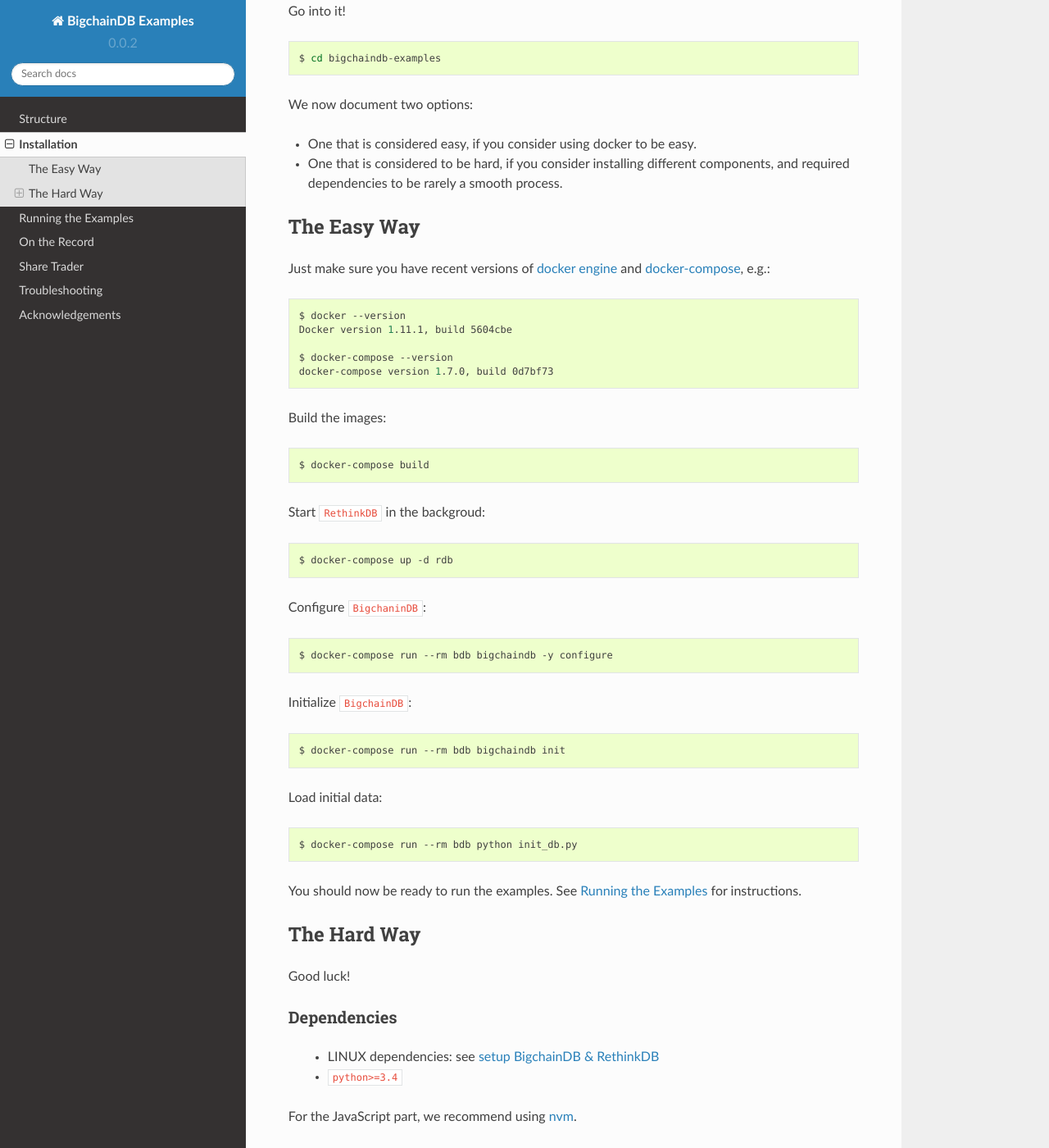
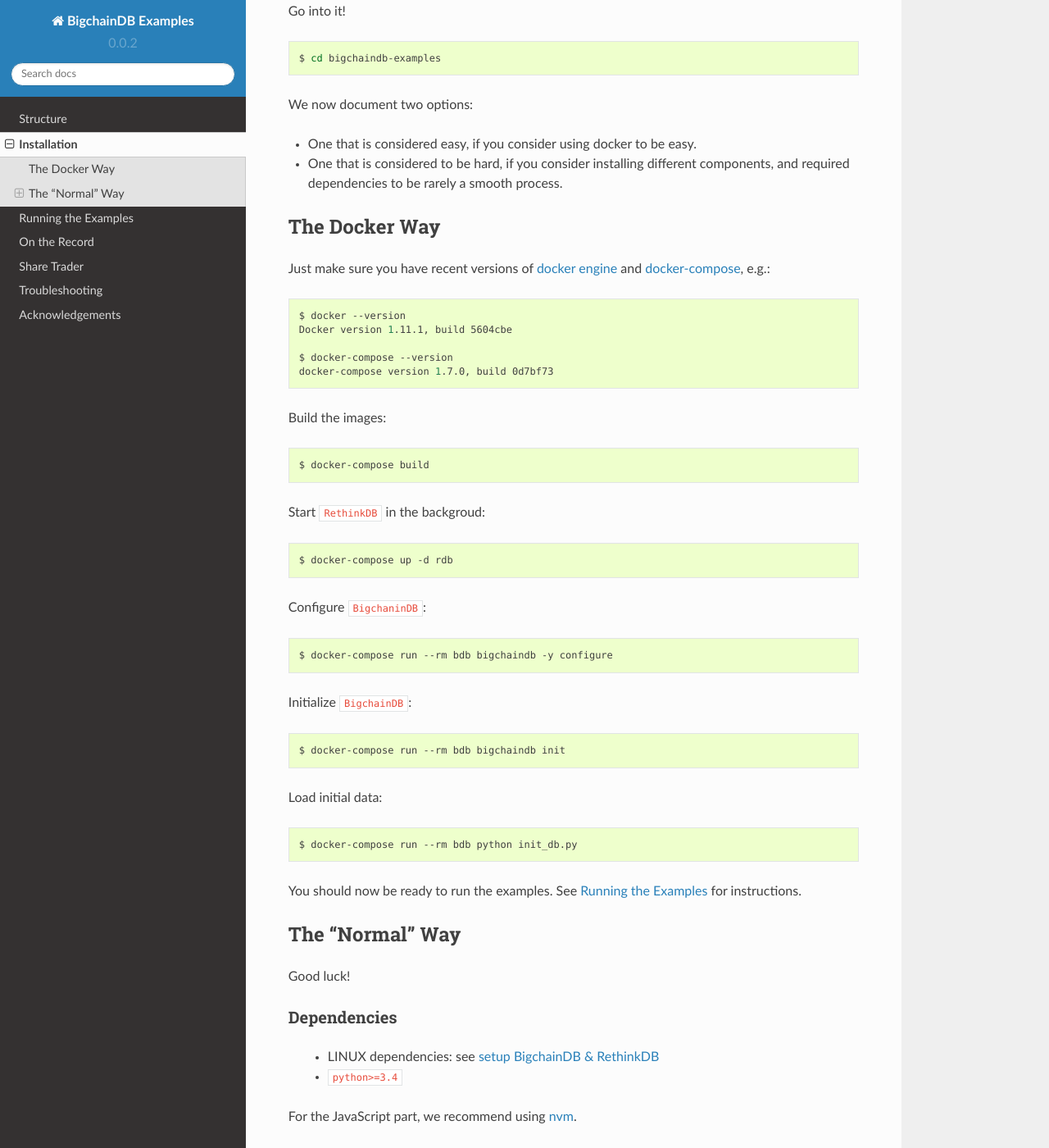
Before and after one commit to bigchaindb/bigchaindb-examples, a Sphinx documentation site: the page built from docs/source/install.rst, in a window 1280 px wide and 1400 px high, scrolled down 273 px. Shown: the whole window at 82% size. Built offline with Sphinx 7.4.7 and the Read the Docs theme 2.0.0, drawn with Linux system fonts in a browser that asks for light colours.

Commit message:
Change section titles

```diff
--- a/docs/source/install.rst
+++ b/docs/source/install.rst
@@ -20,8 +20,8 @@
   components, and required dependencies to be rarely a smooth process.
 
 
-The Easy Way
-------------
+The Docker Way
+--------------
 Just make sure you have recent versions of `docker engine`_ and
 `docker-compose`_, e.g.:
 
@@ -68,8 +68,8 @@
 You should now be ready to run the examples. See :ref:`run` for instructions.
 
 
-The Hard Way
-------------
+The "Normal" Way
+----------------
 Good luck!
 
 .. _dependencies:
```
